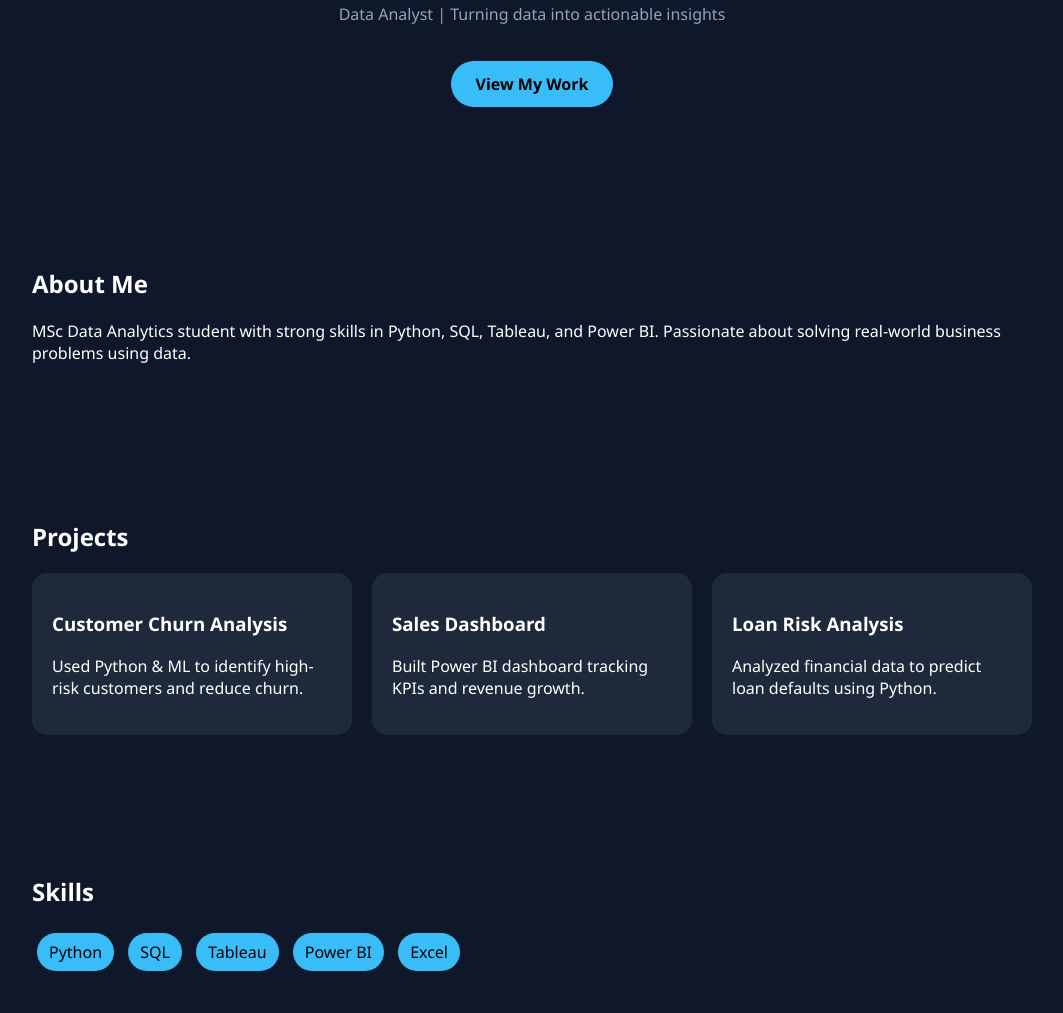
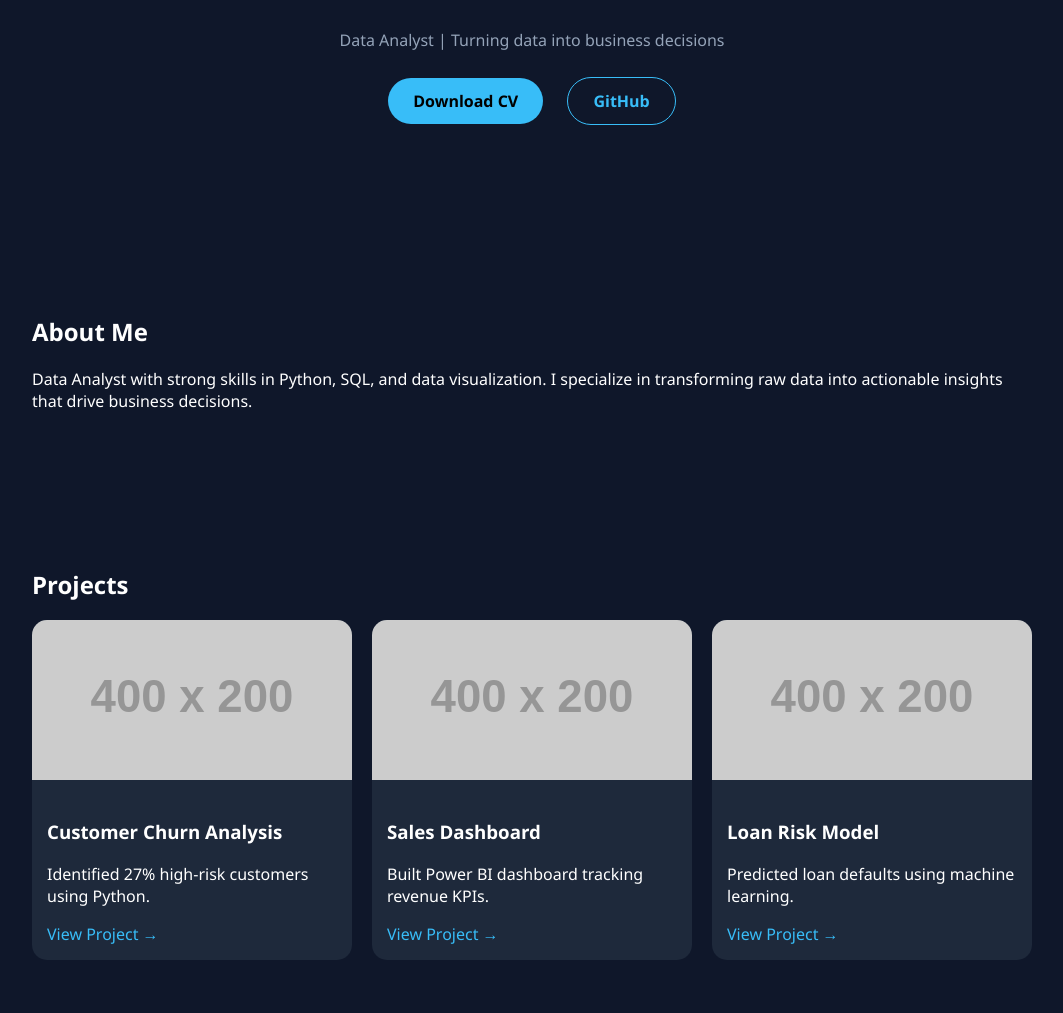
Before and after one commit to raghuramsirpa/raghuramsirpa.github.io, a plain HTML site: page index.html in a window 1280 px wide. Shown: the part 319-1332 px from the top of the page, without its empty margins (108-1171 px from the left). Drawn offline with Linux system fonts and the light colour scheme; placeholder pictures from the web are drawn by us.

Commit message:
Update index.html

```diff
--- a/index.html
+++ b/index.html
@@ -13,66 +13,77 @@ body {
   color: white;
 }
 
-/* NAVBAR */
+/* NAV */
 nav {
   display: flex;
   justify-content: space-between;
-  padding: 20px 50px;
+  padding: 20px 40px;
 }
 nav h2 { color: #38bdf8; }
 
 /* HERO */
 .hero {
   text-align: center;
-  padding: 80px 20px;
+  padding: 100px 20px;
 }
 .hero h1 {
-  font-size: 48px;
+  font-size: 50px;
 }
-.hero span {
-  color: #38bdf8;
-}
-.hero p {
-  color: #94a3b8;
-}
+.hero span { color: #38bdf8; }
+.hero p { color: #94a3b8; }
 
-/* BUTTON */
 .btn {
   display: inline-block;
-  margin-top: 20px;
+  margin: 10px;
   padding: 12px 25px;
-  background: #38bdf8;
-  color: black;
   border-radius: 25px;
   text-decoration: none;
   font-weight: bold;
   transition: 0.3s;
 }
+.primary {
+  background: #38bdf8;
+  color: black;
+}
+.secondary {
+  border: 1px solid #38bdf8;
+  color: #38bdf8;
+}
 .btn:hover {
-  transform: scale(1.05);
+  transform: scale(1.08);
 }
 
-/* SECTIONS */
+/* SECTION */
 section {
-  padding: 60px 20px;
   max-width: 1000px;
   margin: auto;
+  padding: 60px 20px;
 }
 
-/* PROJECT CARDS */
+/* PROJECTS */
 .projects {
   display: grid;
-  grid-template-columns: repeat(auto-fit, minmax(250px,1fr));
+  grid-template-columns: repeat(auto-fit, minmax(280px,1fr));
   gap: 20px;
 }
 .card {
   background: #1e293b;
-  padding: 20px;
   border-radius: 15px;
-  transition: 0.3s;
+  overflow: hidden;
+  transition: 0.4s;
+}
+.card img {
+  width: 100%;
 }
 .card:hover {
   transform: translateY(-10px);
+}
+.card-content {
+  padding: 15px;
+}
+.card a {
+  color: #38bdf8;
+  text-decoration: none;
 }
 
 /* SKILLS */
@@ -85,7 +96,17 @@ section {
   margin: 5px;
 }
 
-/* FOOTER */
+/* ANIMATION */
+.fade {
+  opacity: 0;
+  transform: translateY(30px);
+  transition: 1s;
+}
+.fade.show {
+  opacity: 1;
+  transform: translateY(0);
+}
+
 footer {
   text-align: center;
   padding: 20px;
@@ -96,53 +117,66 @@ footer {
 
 <body>
 
-<!-- NAV -->
 <nav>
   <h2>Raghu</h2>
 </nav>
 
 <!-- HERO -->
-<div class="hero">
+<div class="hero fade">
   <h1>Hi, I'm <span>Raghu Ram Sirpa</span></h1>
-  <p>Data Analyst | Turning data into actionable insights</p>
-  <a href="#" class="btn">View My Work</a>
+  <p>Data Analyst | Turning data into business decisions</p>
+
+  <a href="YOUR_CV_LINK.pdf" class="btn primary">Download CV</a>
+  <a href="https://github.com/raghuramsirpa" class="btn secondary">GitHub</a>
 </div>
 
 <!-- ABOUT -->
-<section>
+<section class="fade">
   <h2>About Me</h2>
   <p>
-    MSc Data Analytics student with strong skills in Python, SQL, Tableau, and Power BI.
-    Passionate about solving real-world business problems using data.
+    Data Analyst with strong skills in Python, SQL, and data visualization.
+    I specialize in transforming raw data into actionable insights that drive business decisions.
   </p>
 </section>
 
 <!-- PROJECTS -->
-<section>
+<section class="fade">
   <h2>Projects</h2>
 
   <div class="projects">
 
     <div class="card">
-      <h3>Customer Churn Analysis</h3>
-      <p>Used Python & ML to identify high-risk customers and reduce churn.</p>
+      <img src="https://via.placeholder.com/400x200">
+      <div class="card-content">
+        <h3>Customer Churn Analysis</h3>
+        <p>Identified 27% high-risk customers using Python.</p>
+        <a href="#">View Project →</a>
+      </div>
     </div>
 
     <div class="card">
-      <h3>Sales Dashboard</h3>
-      <p>Built Power BI dashboard tracking KPIs and revenue growth.</p>
+      <img src="https://via.placeholder.com/400x200">
+      <div class="card-content">
+        <h3>Sales Dashboard</h3>
+        <p>Built Power BI dashboard tracking revenue KPIs.</p>
+        <a href="#">View Project →</a>
+      </div>
     </div>
 
     <div class="card">
-      <h3>Loan Risk Analysis</h3>
-      <p>Analyzed financial data to predict loan defaults using Python.</p>
+      <img src="https://via.placeholder.com/400x200">
+      <div class="card-content">
+        <h3>Loan Risk Model</h3>
+        <p>Predicted loan defaults using machine learning.</p>
+        <a href="#">View Project →</a>
+      </div>
     </div>
 
   </div>
 </section>
 
 <!-- SKILLS -->
-<section>
+<section class="fade">
   <h2>Skills</h2>
   <div class="skills">
     <span>Python</span>
@@ -154,7 +188,7 @@ footer {
 </section>
 
 <!-- CONTACT -->
-<section>
+<section class="fade">
   <h2>Contact</h2>
   <p>Email: your@email.com</p>
   <p>GitHub: github.com/raghuramsirpa</p>
@@ -164,5 +198,21 @@ footer {
   <p>© 2026 Raghu Ram Sirpa</p>
 </footer>
 
+<!-- SCROLL ANIMATION SCRIPT -->
+<script>
+const elements = document.querySelectorAll('.fade');
+
+window.addEventListener('scroll', () => {
+  elements.forEach(el => {
+    const position = el.getBoundingClientRect().top;
+    const screenHeight = window.innerHeight;
+
+    if(position < screenHeight - 100){
+      el.classList.add('show');
+    }
+  });
+});
+</script>
+
 </body>
 </html>
```
